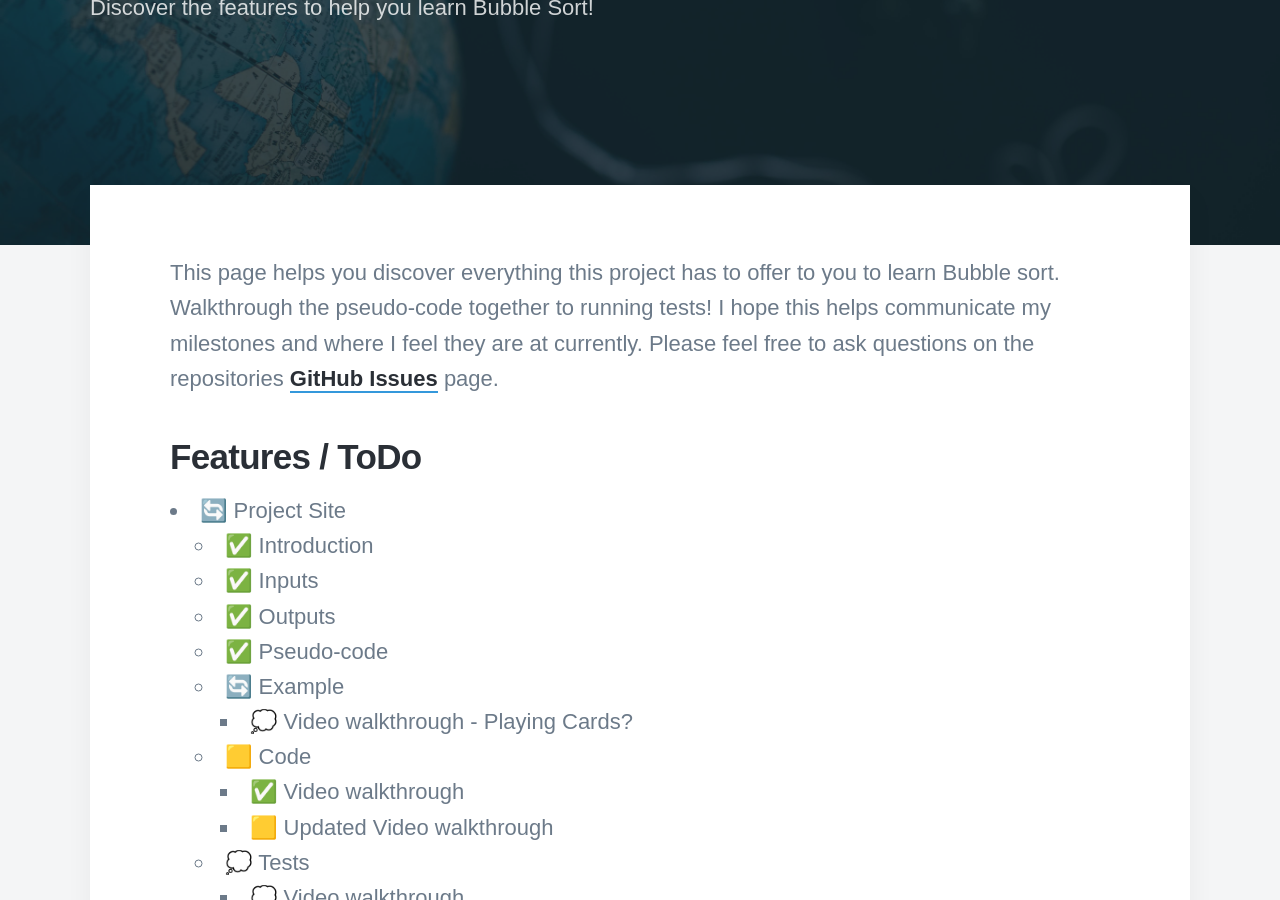
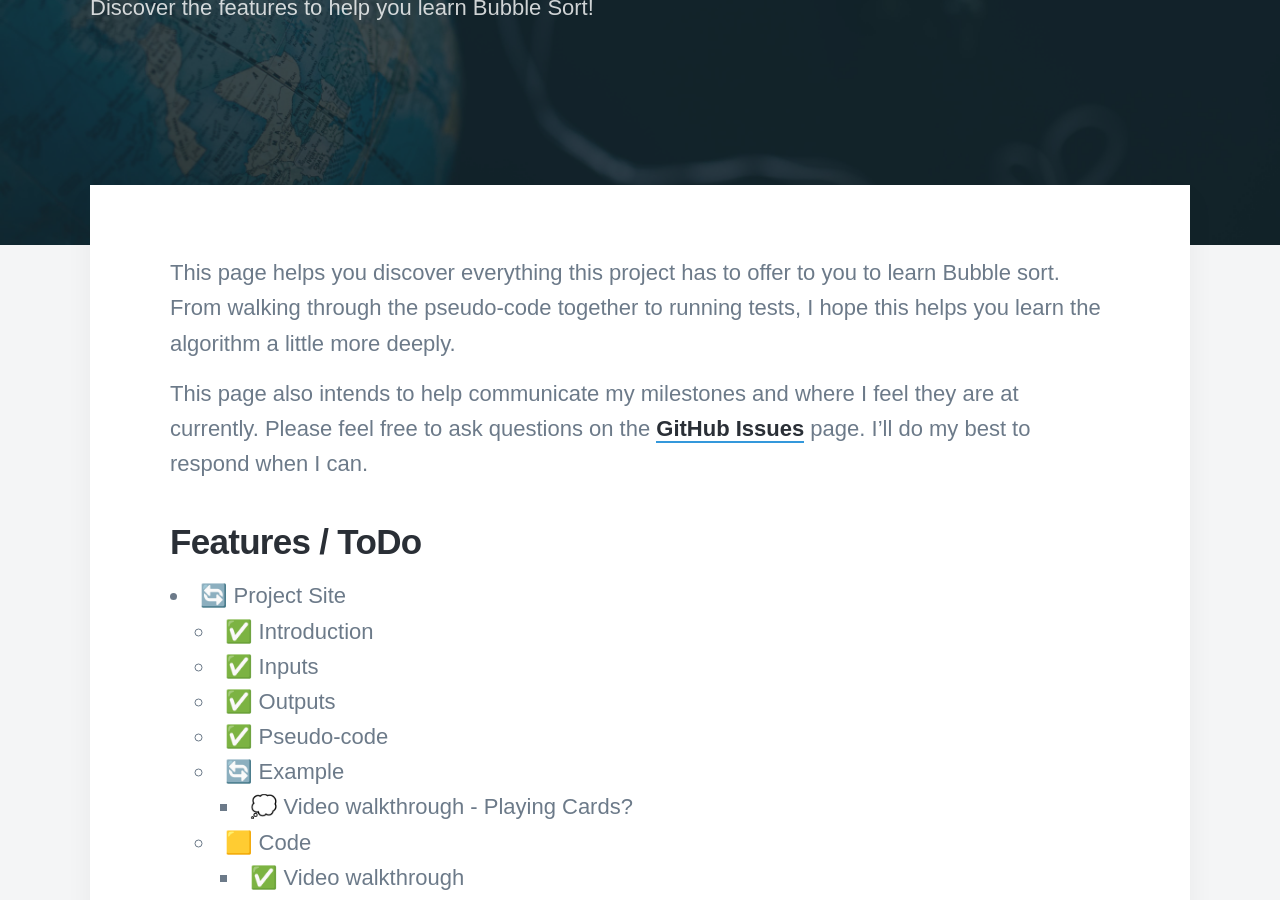
Before and after one commit to pmcavoy89/bubble-sort, a Jekyll site: the page built from docs/_pages/features.md, in a window 1280 px wide and 900 px high, scrolled down 347 px. Built offline with Jekyll 4.4.1, drawn with Linux system fonts in a browser that asks for light colours; nearby versions of some CDN libraries; some web fonts are replaced.

Commit message:
Some grammar fixes to features page.

```diff
--- a/docs/_pages/features.md
+++ b/docs/_pages/features.md
@@ -4,7 +4,9 @@ subtitle: Discover the features to help you learn Bubble Sort!
 featured_image: /images/features.jpg
 ---
 
-This page helps you discover everything this project has to offer to you to learn Bubble sort. Walkthrough the pseudo-code together to running tests! I hope this helps communicate my milestones and where I feel they are at currently. Please feel free to ask questions on the repositories [GitHub Issues](https://github.com/pmcavoy89/bubble-sort/issues) page.
+This page helps you discover everything this project has to offer to you to learn Bubble sort. From walking through the pseudo-code together to running tests, I hope this helps you learn the algorithm a little more deeply.
+
+This page also intends to help communicate my milestones and where I feel they are at currently. Please feel free to ask questions on the [GitHub Issues](https://github.com/pmcavoy89/bubble-sort/issues) page. I'll do my best to respond when I can.
 
 ## Features / ToDo
 
```
